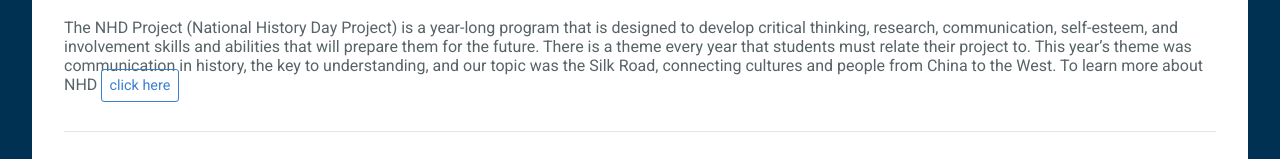
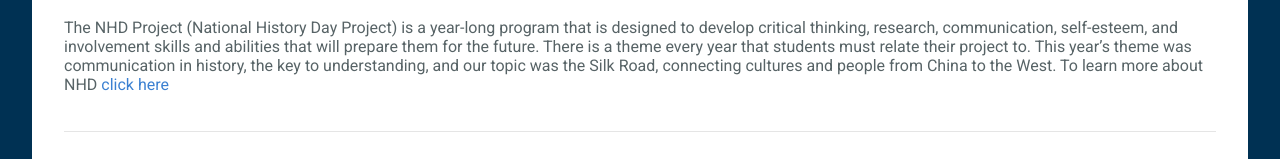
Before and after one commit to Scovay/NHD_Silk_Road_Website, a React (Create React App) app: page / in a window 1280 px wide. Shown: the part 237-396 px from the top of the page. Built offline with nearby package versions, Linux system fonts and the light colour scheme.

Commit message:
Fixed a minor bug

```diff
--- a/src/css/index.css
+++ b/src/css/index.css
@@ -45,9 +45,6 @@
 
 /* FORM & BUTTON STYLES -------- */
 
-
-.home a,
- input,
 button {
   padding: .5em;
   font-size: .9em;
@@ -56,8 +53,6 @@
   border-radius: 3px;
   border: solid 1px #ccc;
   outline: none;
-}
-button {
   color: #4188dc;
   background: white;
   padding-left: 1em;
```
